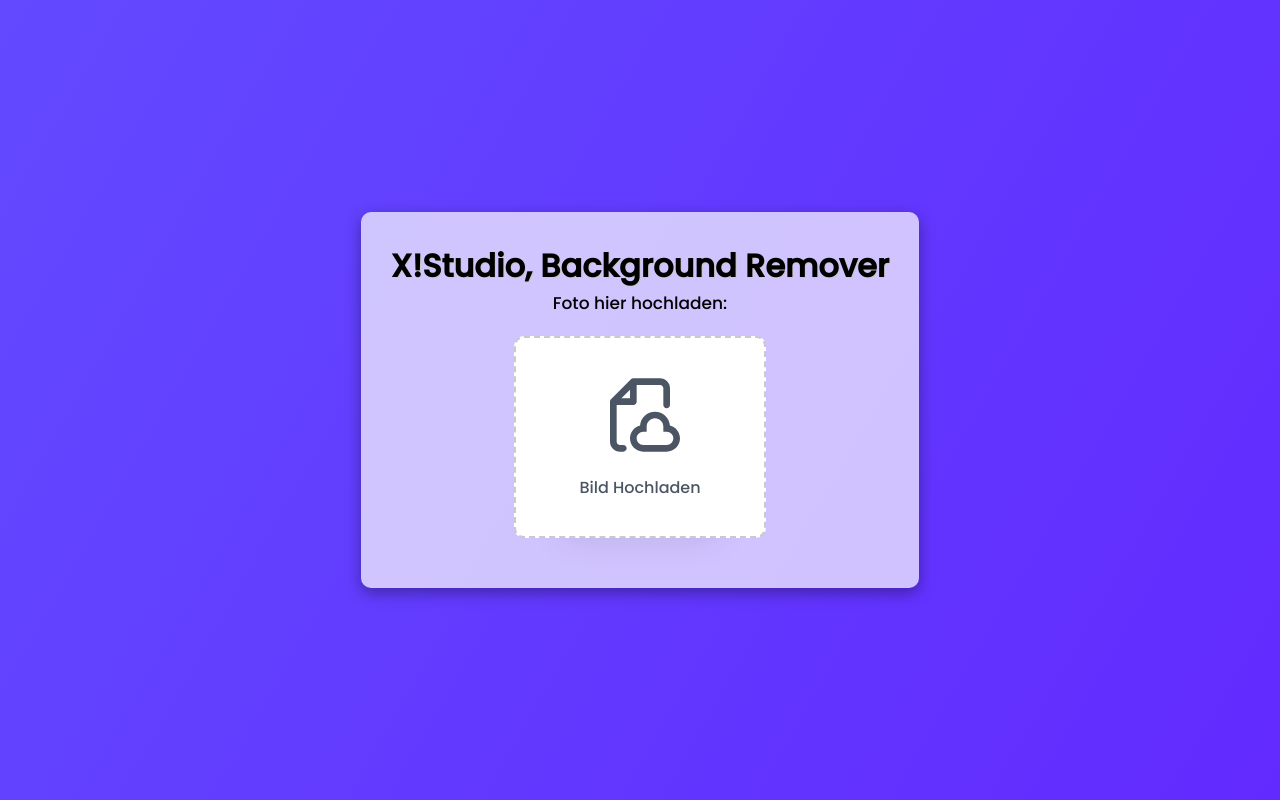
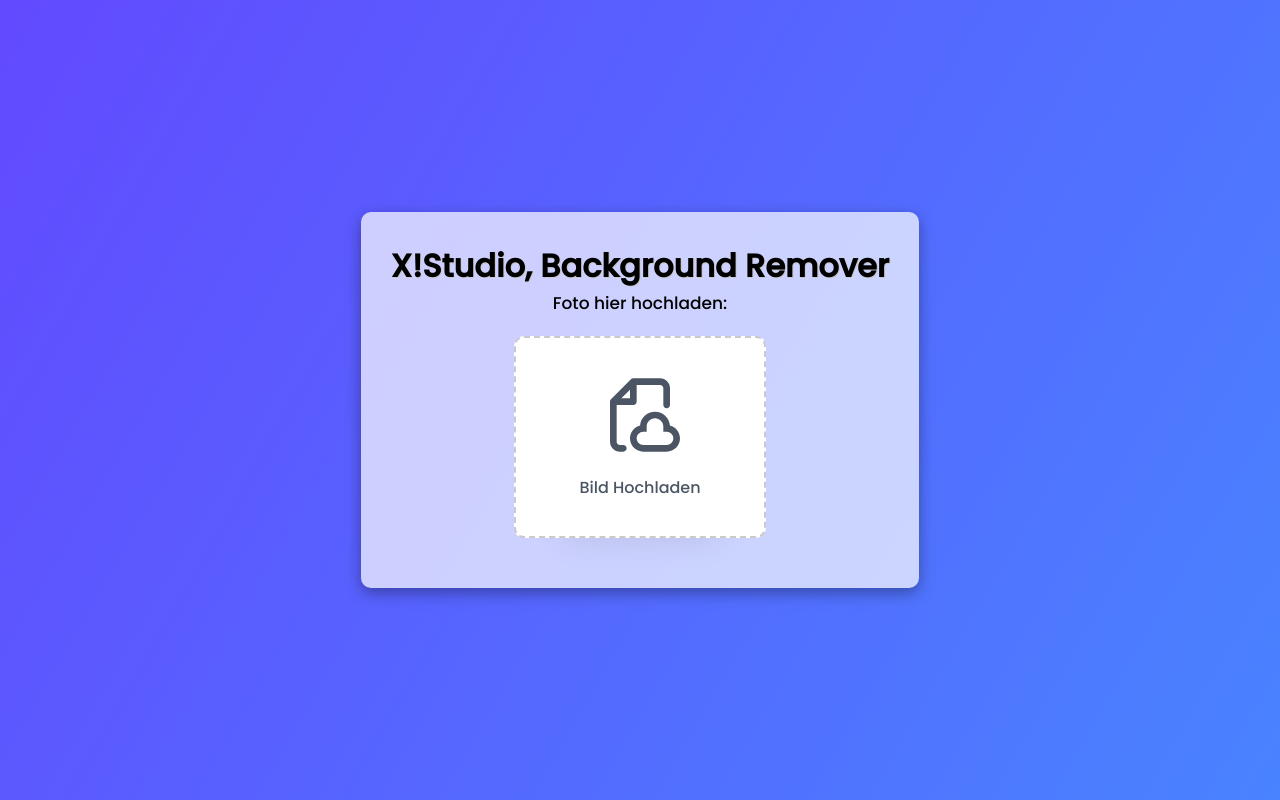
Before and after one commit to Nox314/Home, a PHP site: page /studio.html in a window 1280 px wide. Run offline with PHP 8.4, Linux system fonts and the light colour scheme.

Commit message:
Change background gradient color in CSS

```diff
--- a/backgroundstyle.css
+++ b/backgroundstyle.css
@@ -8,7 +8,7 @@
 }
 
 body {
-    background-image: linear-gradient(120deg, #624aff 0%, #622aff 100%);
+    background-image: linear-gradient(120deg, #624aff 0%, #4983ff 100%);
     background-attachment: fixed;
     background-repeat: no-repeat;
     background-size: cover;
```
